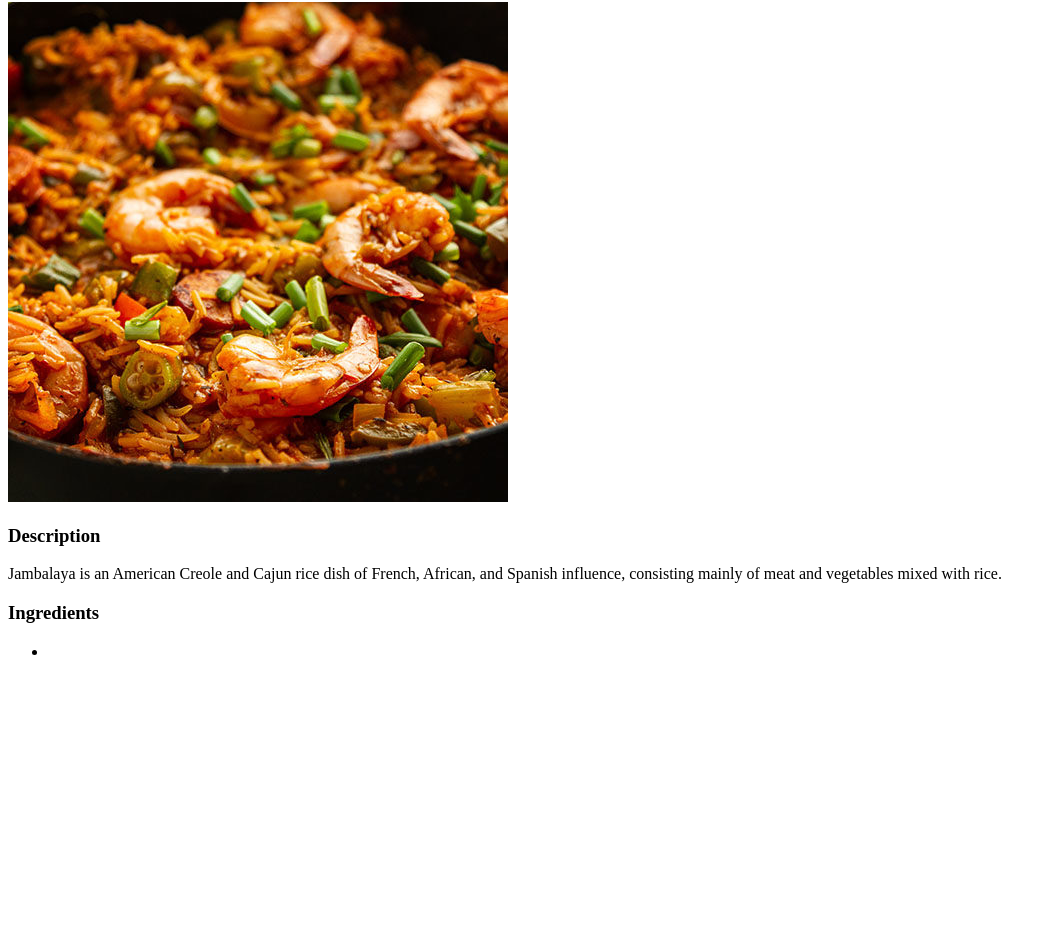
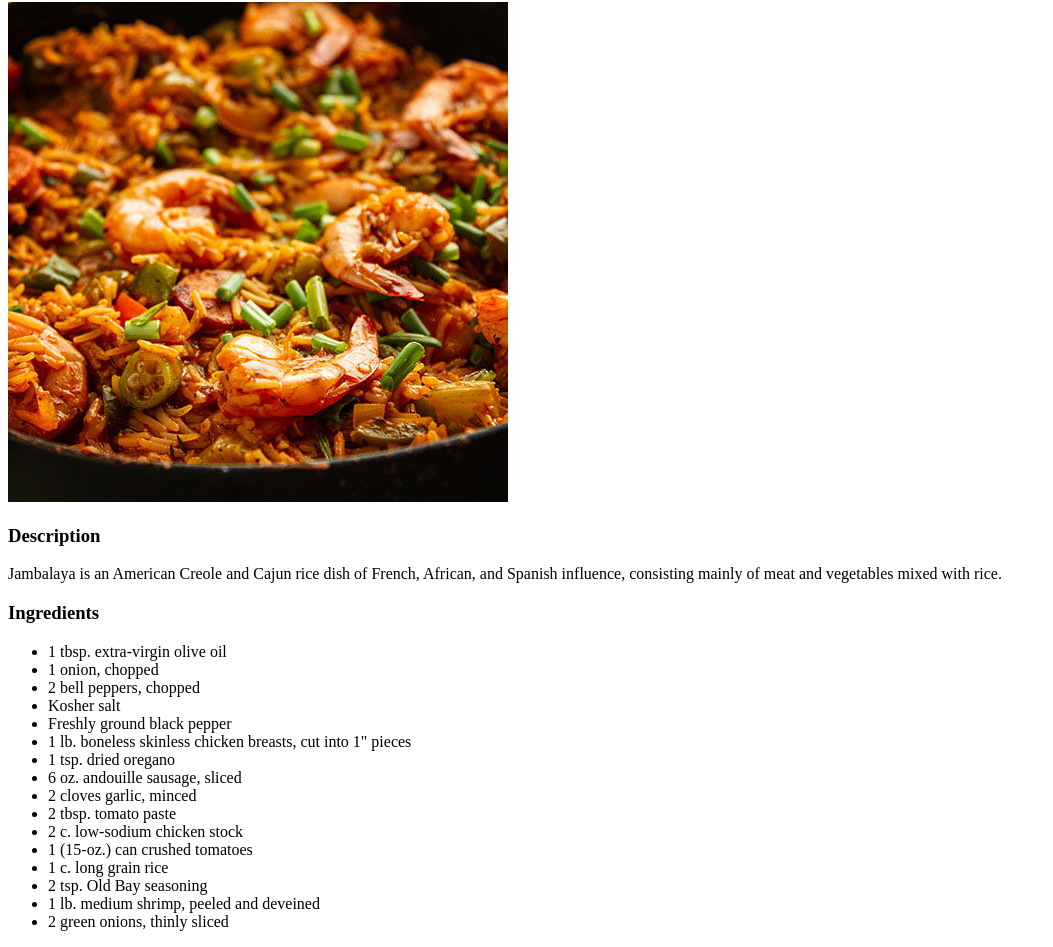
Before and after one commit to Jlopes1998/odin-recipes, a plain HTML site: page recipes/jambalaya.html in a window 1280 px wide. Shown: the part 78-1025 px from the top of the page, without its empty margins (0-1053 px from the left). Before the commit the page ends 800 px from the top, so only its background shows below. Drawn offline with Linux system fonts and the light colour scheme.

Commit message:
added ingredients list to jambalaya.html

```diff
--- a/recipes/jambalaya.html
+++ b/recipes/jambalaya.html
@@ -13,7 +13,22 @@
 
     <h3>Ingredients</h3>
     <ul>
-        <li></li>
+        <li>1 tbsp. extra-virgin olive oil</li>
+        <li>1 onion, chopped</li>
+        <li>2 bell peppers, chopped</li>
+        <li>Kosher salt</li>
+        <li>Freshly ground black pepper</li>
+        <li>1 lb. boneless skinless chicken breasts, cut into 1" pieces</li>
+        <li>1 tsp. dried oregano</li>
+        <li>6 oz. andouille sausage, sliced</li>
+        <li>2 cloves garlic, minced</li>
+        <li>2 tbsp. tomato paste</li>
+        <li>2 c. low-sodium chicken stock</li>
+        <li>1 (15-oz.) can crushed tomatoes</li>
+        <li>1 c. long grain rice</li>
+        <li>2 tsp. Old Bay seasoning</li>
+        <li>1 lb. medium shrimp, peeled and deveined</li>
+        <li>2 green onions, thinly sliced</li>
     </ul>
 </body>
 </html>
```
Also changed, not shown: index.html (+2 -0 lines).
